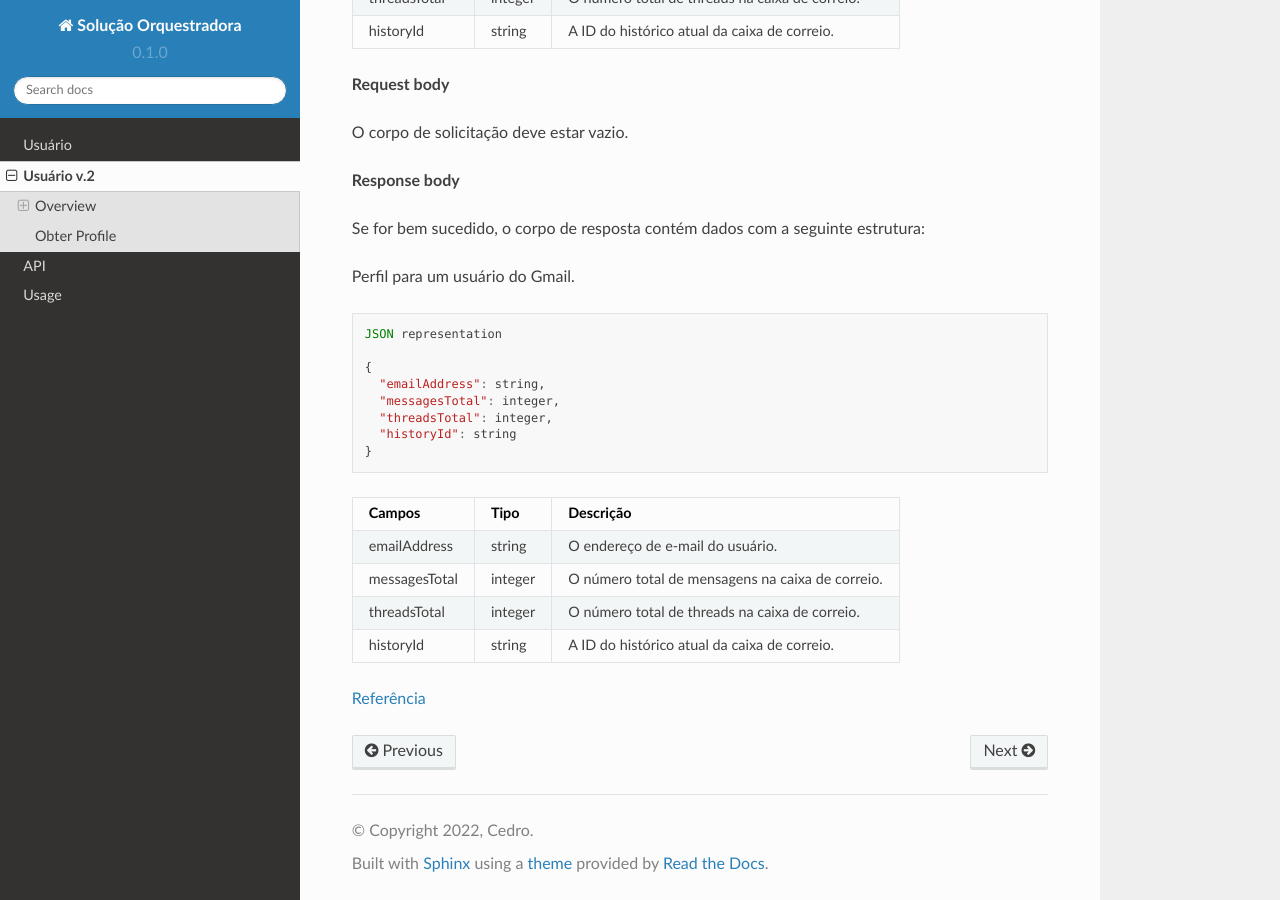
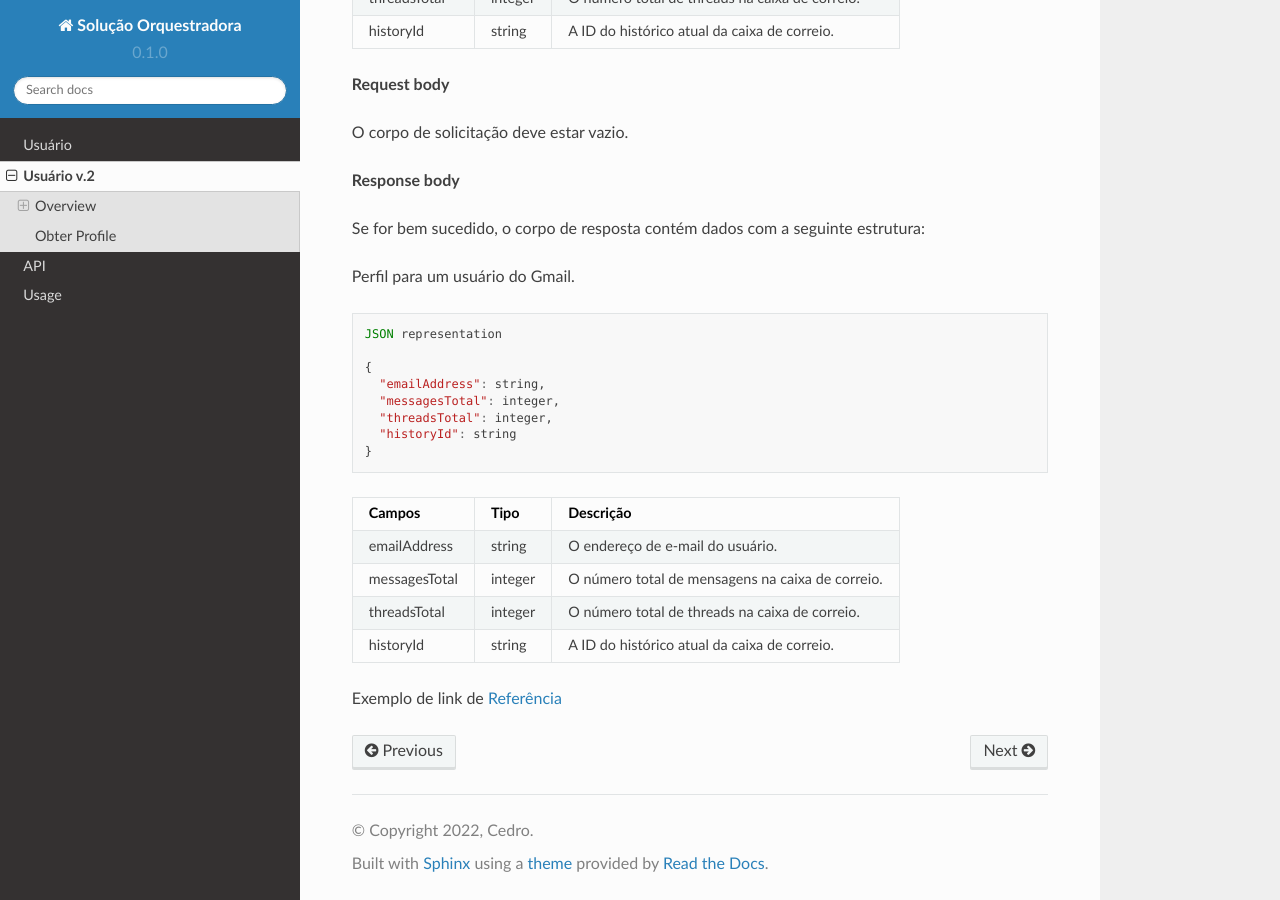
Before and after one commit to dionisribeiro/solucao-orquestradora, a Sphinx documentation site: the page built from docs/source/usuario-v2.rst, in a window 1280 px wide and 900 px high, scrolled down 946 px. Built offline with Sphinx 7.4.7 and the Read the Docs theme 2.0.0, drawn with Linux system fonts in a browser that asks for light colours.

Commit message:
Update usuario-v2.rst

```diff
--- a/docs/source/usuario-v2.rst
+++ b/docs/source/usuario-v2.rst
@@ -84,4 +84,4 @@
 | historyId     | string  | A ID do histórico atual da caixa de correio.                                                           |
 +---------------+---------+--------------------------------------------------------------------------------------------------------+
 
-`Referência <https://developers.google.com/gmail/api/reference/rest/v1/users/getProfile>`_
+Exemplo de link de `Referência <https://developers.google.com/gmail/api/reference/rest/v1/users/getProfile>`_
```
